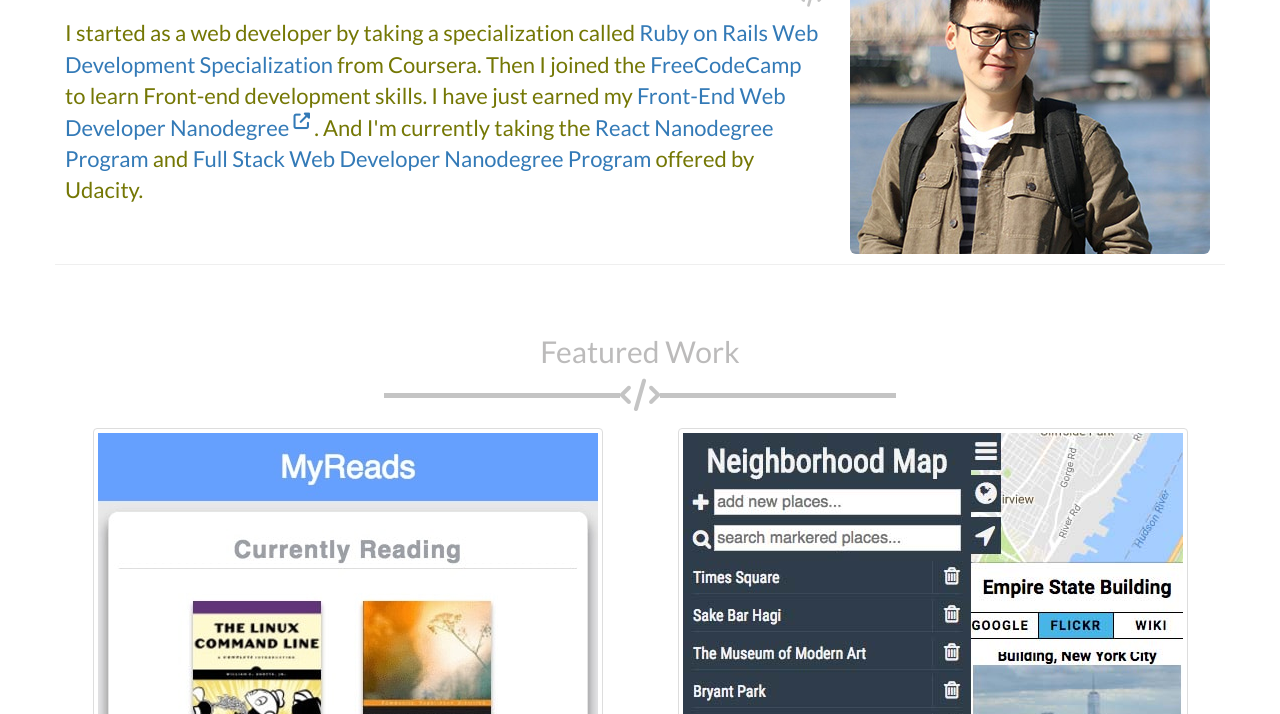
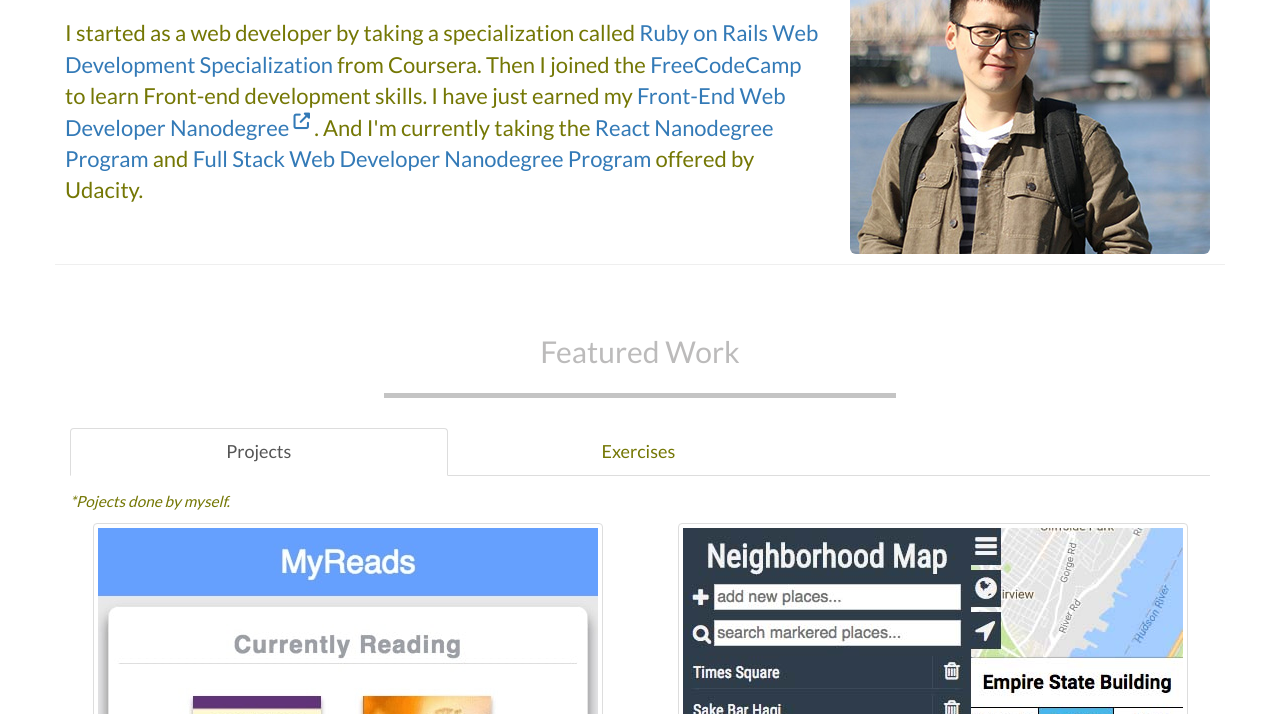
Before and after one commit to mengdage/mengdage.github.io, a website: page index.htm in a window 1280 px wide. Shown: the part 438-1152 px from the top of the page. Drawn offline with nearby package versions, Linux system fonts and the light colour scheme.

Commit message:
feat: add Bootstrap tab and create exercise tab

```diff
--- a/css/main.css
+++ b/css/main.css
@@ -48,6 +48,10 @@
   margin-top: 52px;
 }
 
+.nav-tabs {
+  margin-bottom: 15px;
+}
+
 .nav {
   width: 100%;
 }
@@ -55,6 +59,10 @@
 .nav>li {
   text-align: center;
   width: 33.3%;
+}
+
+.nav>li>a {
+  color: #747704;
 }
 
 .portrait-img {
--- a/index.htm
+++ b/index.htm
@@ -5,7 +5,7 @@
   <meta name="viewport" content="width=device-width, initial-scale=1.0">
   <meta http-equiv="X-UA-Compatible" content="ie=edge">
   <title>Meng Lin's Portfolio</title>
-  <link rel="stylesheet" href="css/normalize.css">
+  <!-- <link rel="stylesheet" href="css/normalize.css"> -->
   <link href="https://fonts.googleapis.com/css?family=Lato:100,400" rel="stylesheet">
   <link rel="stylesheet" href="css/bootstrap.min.css">
   <link rel="stylesheet" href="css/main.css">
@@ -88,8 +88,18 @@
       <div class="col-md-12">
         <h2 class="text-muted">Featured Work</h2>
         <hr class="star-dark">
-      </div>
+        <ul class="nav nav-tabs" role="tablist">
+          <li role="presentation" class="active">
+            <a href="#own-projects" aria-controls="own-projects" role="tab" data-toggle="tab">Projects</a>
+          </li>
+          <li role="presentation">
+            <a href="#exercise-projects" aria-controls="exercise-projects" role="tab" data-toggle="tab">Exercises</a>
+          </li>
+        </ul>
 
+        <div class="tab-content">
+          <div class="tab-pane active row" role="tabpanel" id="own-projects">
+            <p class="text-left small col-sm-12" ><em>*Pojects done by myself.</em></p>
             <div class="col-md-6">
               <a target="_blank" href="https://mengdage.github.io/my-reads/">
                 <picture>
@@ -156,6 +166,15 @@
               <h3><a class="git-link" target="_blank" href="https://github.com/mengdage/simulator">Simulation of a Computer System</a></h3>
               <p class="text-small">A simulation of a computer system using Java, which consisted of a x86-like ISA, a CPU, a cache, a memory and registers. It supported memory and cache operations, I/O, vector operations and pipelining.</p>
             </div>
+          </div>
+
+          <div class="tab-pane row exercise-projects" role="tabpanel" id="exercise-projects">
+            <p class="text-left small col-sm-12"><em>*Projects done as exercises or following tutorials.</em></p>
+            Exercises
+          </div>
+        </div>
+
+      </div>
     </section> <!-- /#featured-work -->
 
     <section id="contact" class="row">
```
Lines whose indentation alone changed are shown as unchanged.
